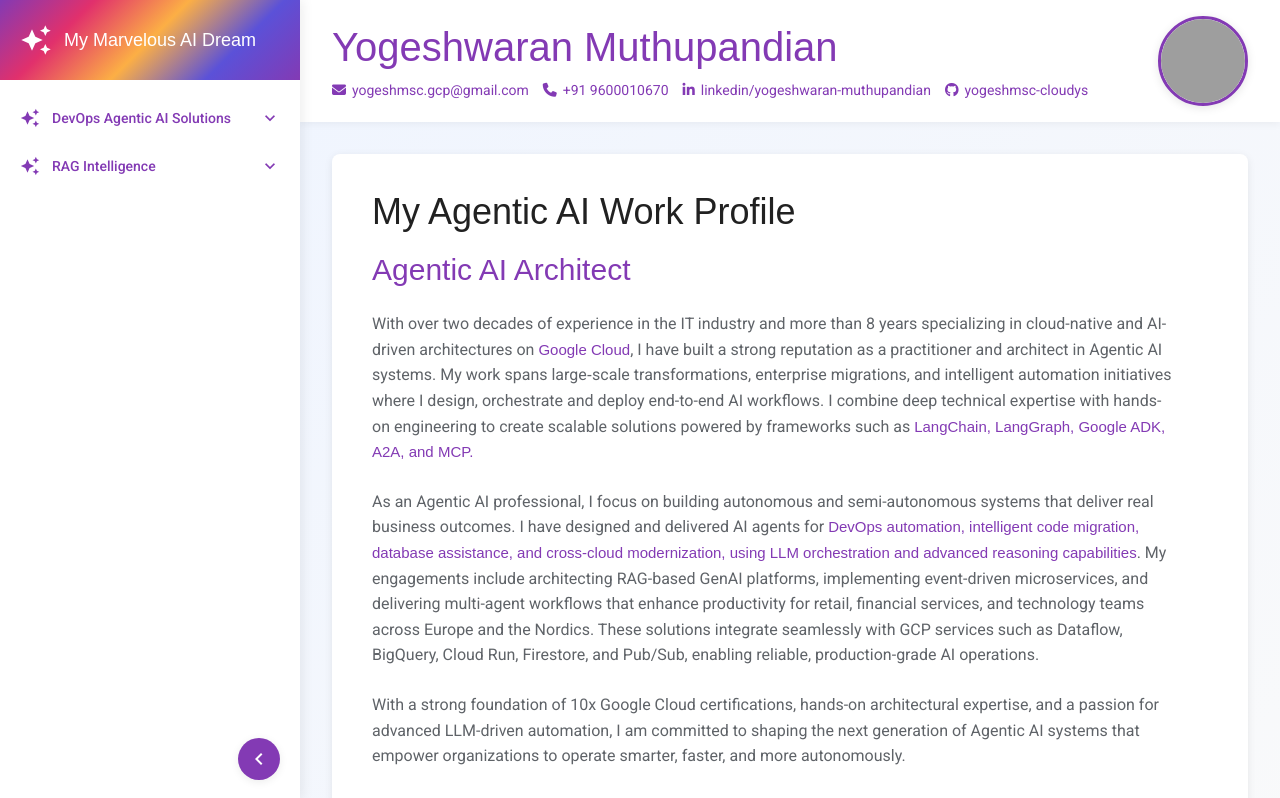
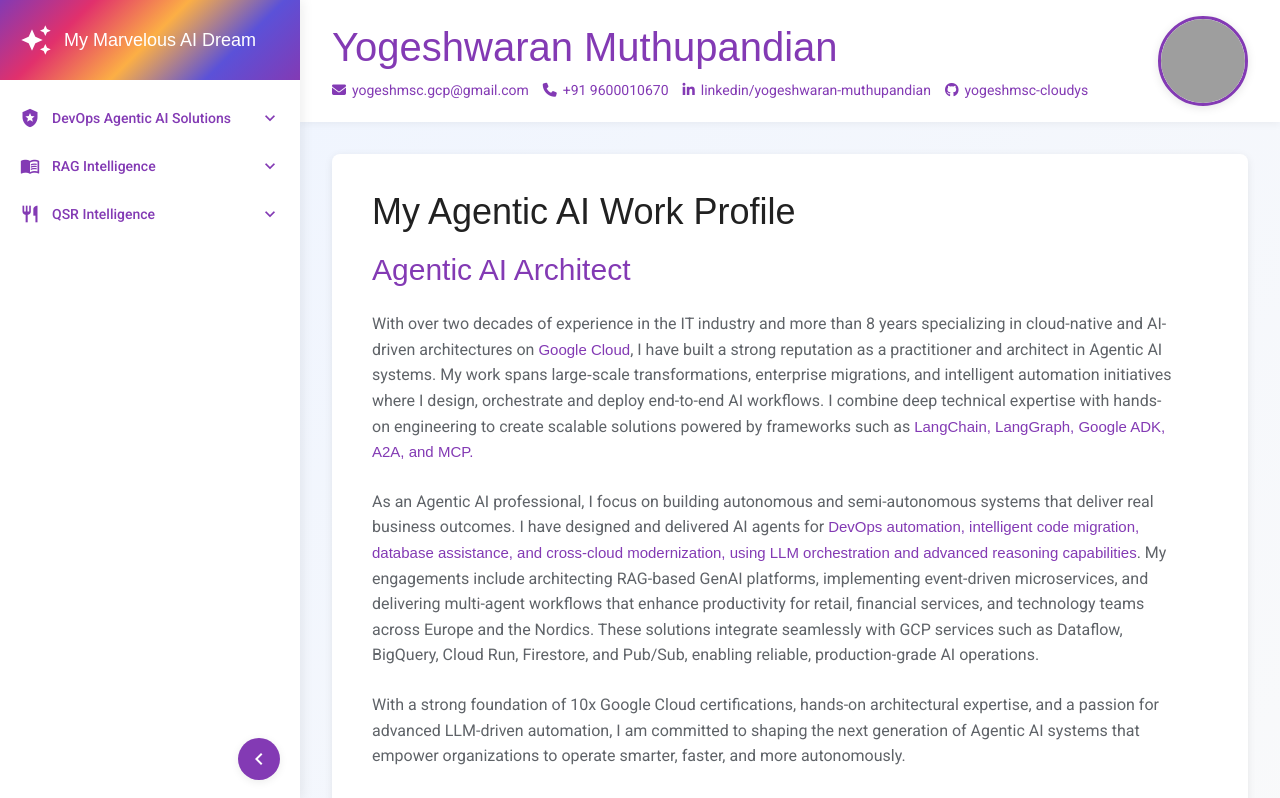
Before and after one commit to yogeshmsc-cloudys/ai-profile, a plain HTML site: page index.html in a window 1280 px wide. Shown: the top 798 px of the page. Drawn offline with Linux system fonts and the light colour scheme; grey boxes are pictures that could not be loaded; a web font is replaced by a local one.

Commit message:
Add files via upload

```diff
--- a/index.html
+++ b/index.html
@@ -510,7 +510,7 @@
 
   <!-- Sidebar Navigation -->
   <aside class="sidebar" id="sidebar">
-    <div class="sidebar-header">
+    <div class="sidebar-header" onclick="loadHomePage()" style="cursor:pointer;">
       <span class="material-icons logo">auto_awesome</span>
       <h2>My Marvelous AI Dream</h2>
     </div>
@@ -618,7 +618,7 @@
       {
         id: 'devops-agentic',
         name: 'DevOps Agentic AI Solutions',
-        icon: 'auto_awesome',
+        icon: 'local_police',
         description: "Multiple AI assistants work together behind the scenes to help users manage DevOps tasks smoothly.",
         items: [
           {
@@ -653,7 +653,7 @@
       {
           "id": "rag-agentic-app",
           "name": "RAG Intelligence",
-          "icon": "auto_awesome",
+          "icon": "menu_book",
           "description": "An AI assistant that helps users interact with documents using natural language, providing quick answers from PDFs, PPTs, and text files.",
           "items": [
             {
@@ -683,6 +683,42 @@
                 "Conversation history for each user session",
                 "API that can integrate with any UI framework",
                 "Fast and easy-to-use chat experience"
+              ]
+            }
+          ]
+        },
+        {
+          "id": "qsr-intelligence",
+          "name": "QSR Intelligence",
+          "icon": "restaurant",
+          "description": "An intelligent system that helps restaurants manage operations and engage customers through automated insights and promotions.",
+          "items": [
+            {
+              "id": "restro-intelligence",
+              "name": "Restro Intelligence",
+              "icon": "restaurant_menu",
+              "category": "QSR Intelligence",
+              "githubUrl": "https://github.com/yogeshmsc-cloudys",
+              "demoVideo": "https://drive.google.com/file/d/1CvtQJ2cjNmRdvLwb1qrm5rmJhcBgwJWx/preview",
+              "appUrl": "#",
+              "architectureDiagrams": [
+                'https://raw.githubusercontent.com/yogeshmsc-cloudys/assets/dev/Restro_Intelligence_Architecture.png'
+              ],
+              "useCase": "This solution addresses restaurant operations by automating inventory management, order analysis, and menu promotion to reduce waste and improve efficiency. It enables quick service restaurants (QSRs) to monitor pending orders, expiring stock, and customer interactions for better decision-making.",
+              "solution": "An intelligent system that helps restaurants manage operations and engage customers through automated insights and promotions.",
+              "solutionOverview": [
+                "Streamlines restaurant workflows by analyzing orders and inventory in real-time.",
+                "Promotes menu items based on demand and stock levels to minimize waste.",
+                "Centralized dashboard for tracking key metrics like orders and promotions.",
+                "Enhances customer experience with interactive chat features for queries and feedback.",
+                "Supports operational reporting to help managers optimize performance and profitability."
+              ],
+              "features": [
+                "Automated menu promotion to highlight items during high demand or expiring stock.",
+                "Real-time monitoring of pending orders and inventory levels.",
+                "Interactive chat interface for customer inquiries and order assistance.",
+                "Comprehensive dashboard for viewing and managing menu, inventory, and promotions.",
+                "Intelligent reporting on throughput, waste, and operational insights."
               ]
             }
           ]
```
